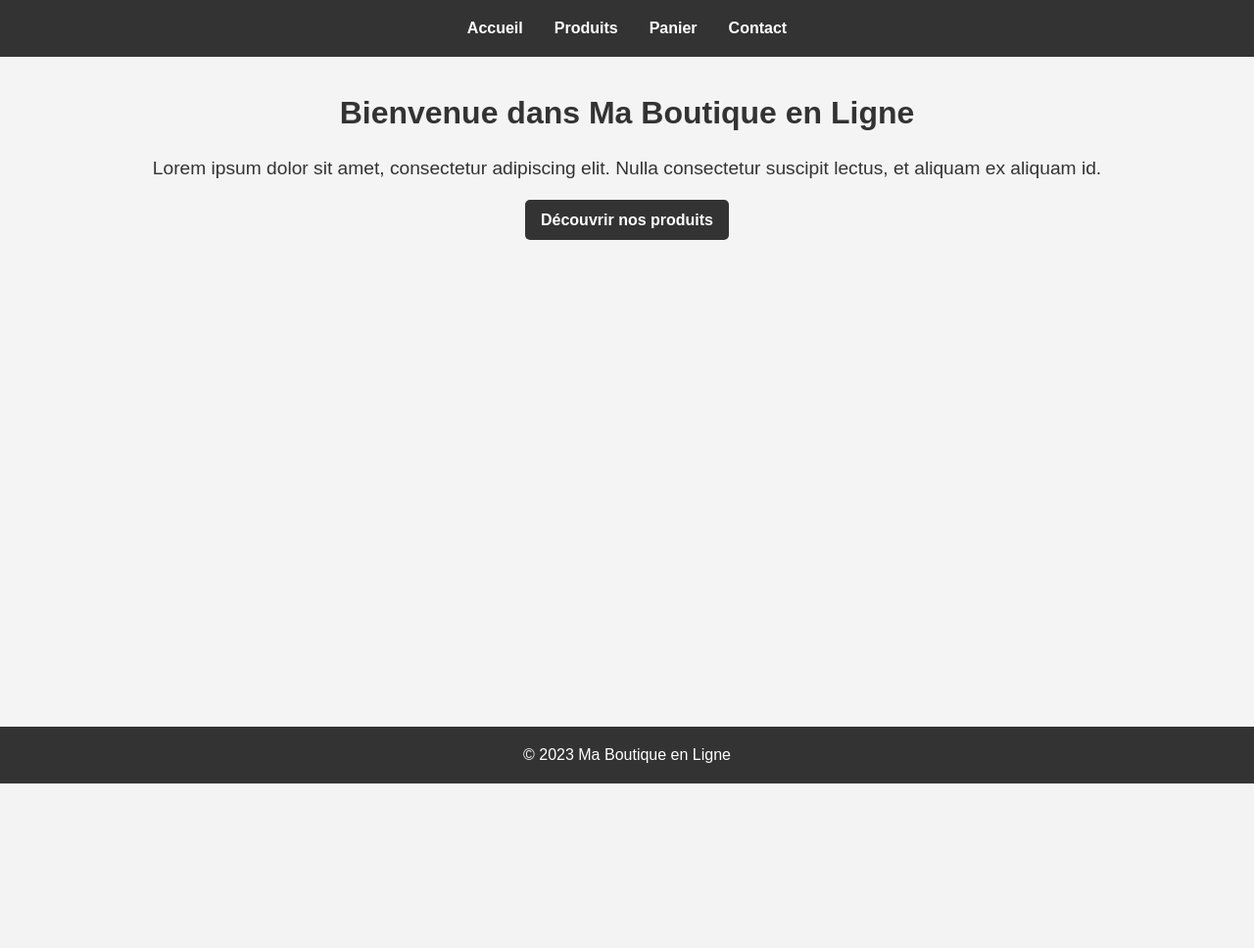
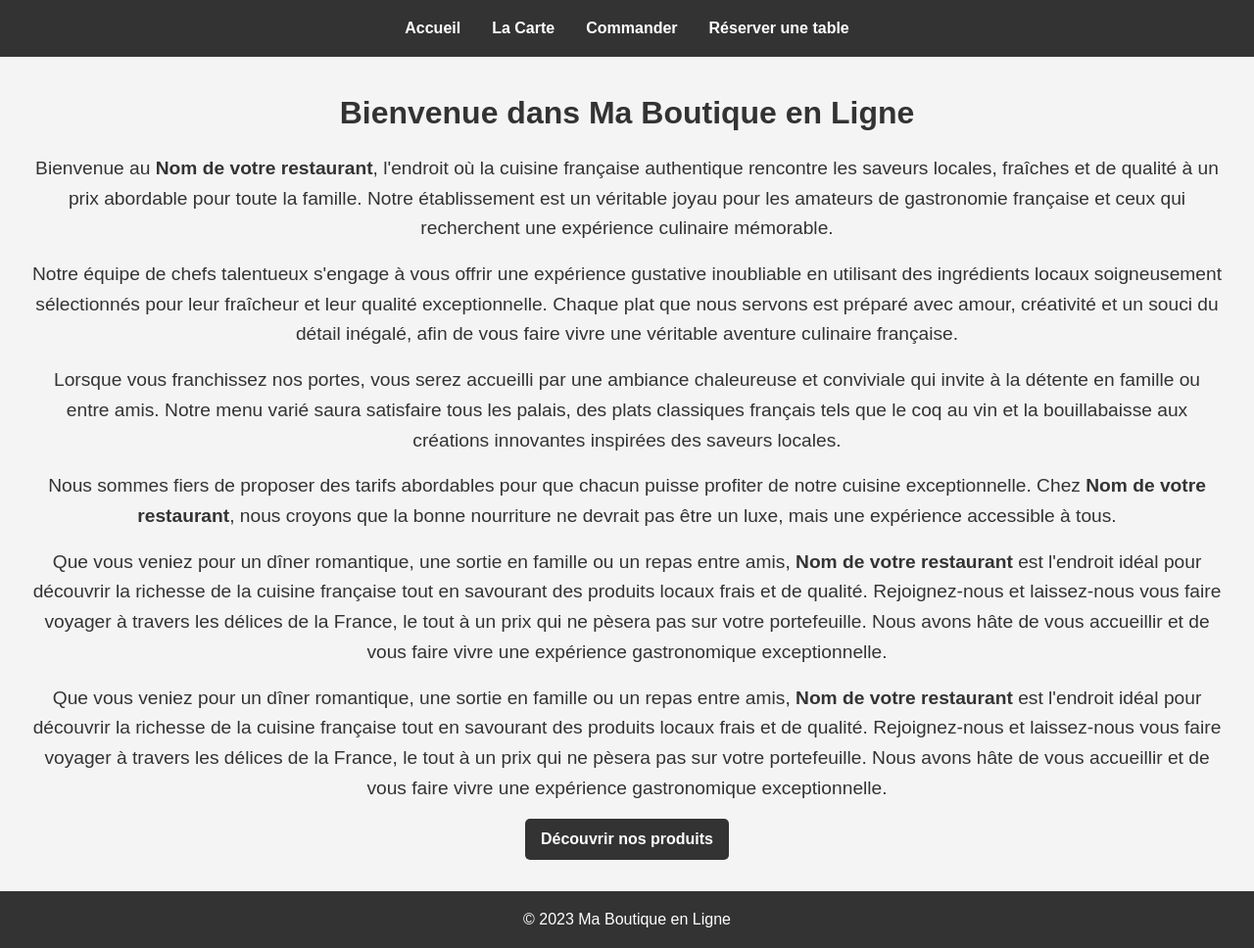
Before and after one commit to gabflrt/WE4A, a PHP site: page / in a window 1280 px wide. Shown: the whole page at 98% size. Before the commit the page ends 800 px from the top, so only its background shows below. Run offline with PHP 8.4, Linux system fonts and the light colour scheme; some libraries are stand-ins or nearby versions.

Commit message:
Paragraphe de présentation

```diff
--- a/index.php
+++ b/index.php
@@ -13,7 +13,38 @@
 
     <section class="presentation">
         <h1>Bienvenue dans Ma Boutique en Ligne</h1>
-        <p>Lorem ipsum dolor sit amet, consectetur adipiscing elit. Nulla consectetur suscipit lectus, et aliquam ex aliquam id.</p>
+
+        <p>Bienvenue au <strong>Nom de votre restaurant</strong>, l'endroit où la cuisine française authentique
+        rencontre les saveurs locales, fraîches et de qualité à un prix abordable pour toute la famille.
+        Notre établissement est un véritable joyau pour les amateurs de gastronomie française
+        et ceux qui recherchent une expérience culinaire mémorable.</p>
+
+        <p>Notre équipe de chefs talentueux s'engage à vous offrir une expérience gustative inoubliable
+          en utilisant des ingrédients locaux soigneusement sélectionnés pour leur fraîcheur et leur qualité exceptionnelle.
+          Chaque plat que nous servons est préparé avec amour, créativité et un souci du détail inégalé,
+          afin de vous faire vivre une véritable aventure culinaire française.</p>
+
+        <p>Lorsque vous franchissez nos portes, vous serez accueilli par une ambiance chaleureuse et conviviale
+          qui invite à la détente en famille ou entre amis. Notre menu varié saura satisfaire tous les palais,
+          des plats classiques français tels que le coq au vin et la bouillabaisse aux créations innovantes inspirées
+          des saveurs locales.</p>
+
+        <p>Nous sommes fiers de proposer des tarifs abordables pour que chacun puisse profiter de notre cuisine exceptionnelle.
+         Chez <strong>Nom de votre restaurant</strong>, nous croyons que la bonne nourriture ne devrait pas être un luxe,
+         mais une expérience accessible à tous.</p>
+
+       <p>Que vous veniez pour un dîner romantique, une sortie en famille ou un repas entre amis,
+        <strong>Nom de votre restaurant</strong> est l'endroit idéal pour découvrir la richesse de la cuisine française
+        tout en savourant des produits locaux frais et de qualité. Rejoignez-nous et laissez-nous vous faire voyager
+        à travers les délices de la France, le tout à un prix qui ne pèsera pas sur votre portefeuille.
+        Nous avons hâte de vous accueillir et de vous faire vivre une expérience gastronomique exceptionnelle.</p>
+
+        <p>Que vous veniez pour un dîner romantique, une sortie en famille ou un repas entre amis,
+        <strong>Nom de votre restaurant</strong> est l'endroit idéal pour découvrir la richesse de la cuisine française
+        tout en savourant des produits locaux frais et de qualité. Rejoignez-nous et laissez-nous vous faire voyager
+        à travers les délices de la France, le tout à un prix qui ne pèsera pas sur votre portefeuille.
+        Nous avons hâte de vous accueillir et de vous faire vivre une expérience gastronomique exceptionnelle.</p>
+
         <a href="#" class="bouton">Découvrir nos produits</a>
     </section>
     <section class="produits">
--- a/pagesParts/header.php
+++ b/pagesParts/header.php
@@ -3,9 +3,9 @@
         <nav>
             <ul>
                 <li><a href="#">Accueil</a></li>
-                <li><a href="#">Produits</a></li>
-                <li><a href="#">Panier</a></li>
-                <li><a href="#">Contact</a></li>
+                <li><a href="#">La Carte</a></li>
+                <li><a href="#">Commander</a></li>
+                <li><a href="#">Réserver une table</a></li>
             </ul>
         </nav>
     </header>
--- a/styles/footer.css
+++ b/styles/footer.css
@@ -1,6 +1,6 @@
 /* Style du footer */
 footer {
-    position:absolute;
+    position:relative;
     bottom:0;
     width:100%;
     background-color: #333;
```
